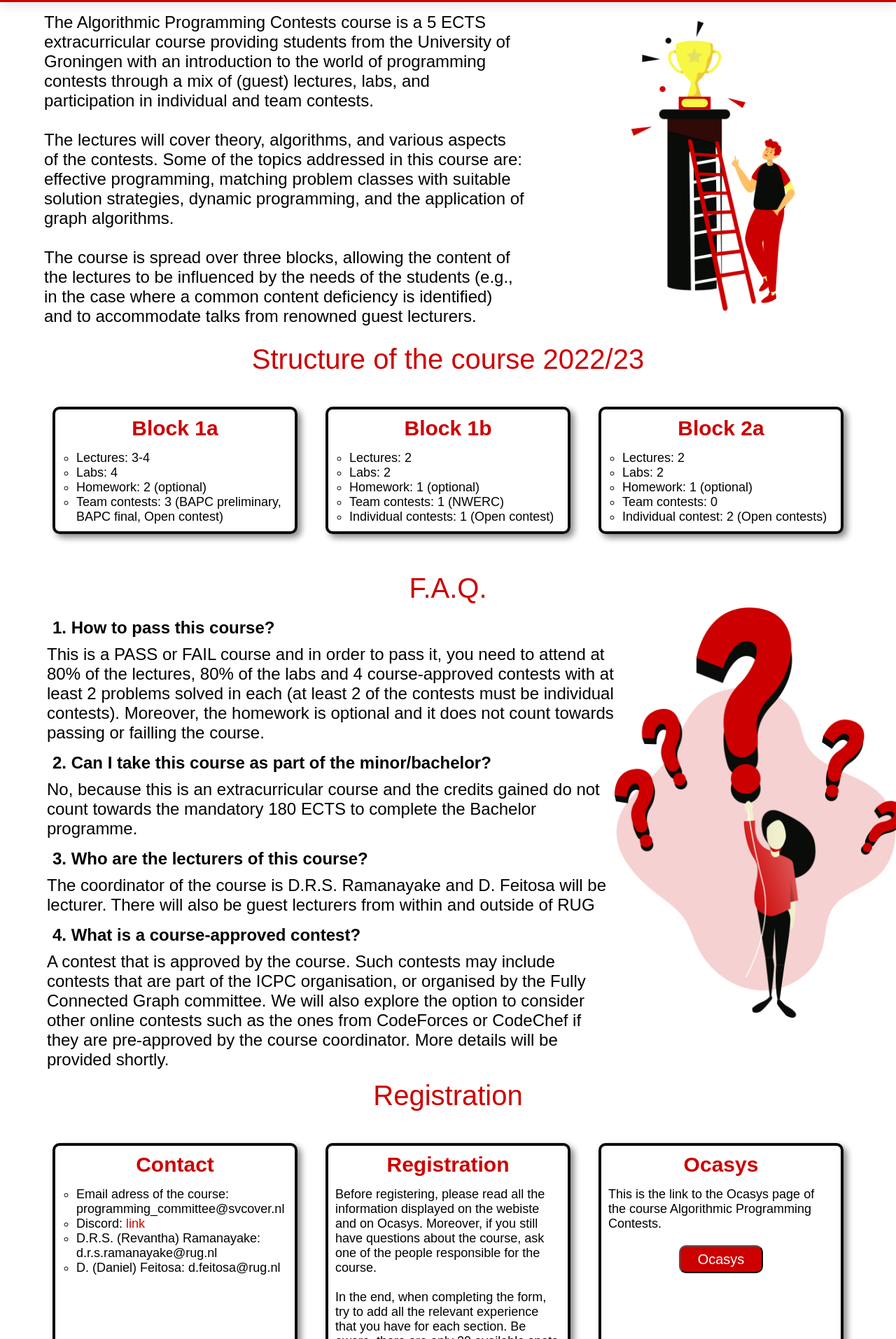
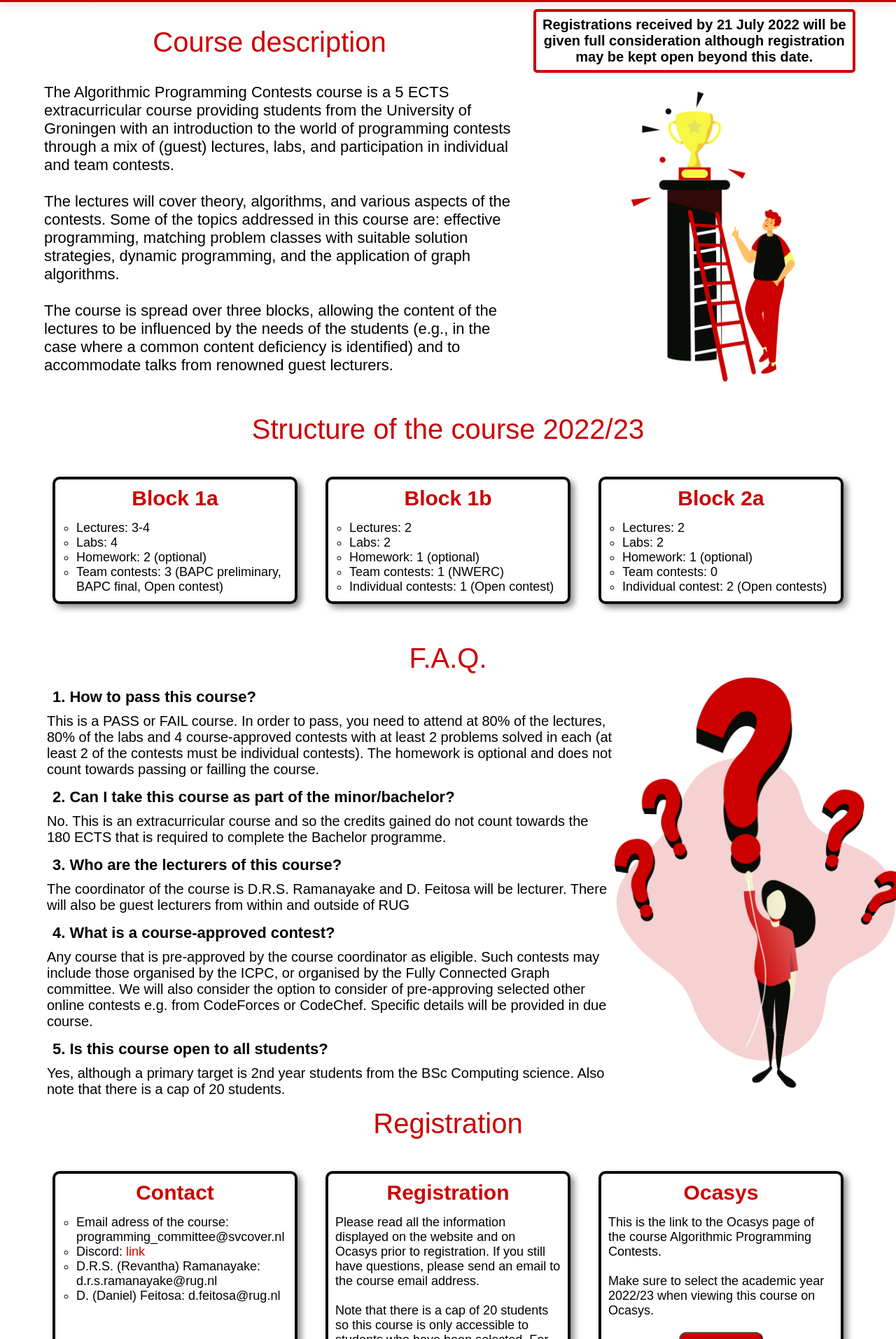
Before and after one commit to rug-apc/website, a React (Create React App) app: page / in a window 1280 px wide. Shown: the part 67-1980 px from the top of the page at 70% size. Built offline with nearby package versions, Linux system fonts and the light colour scheme.

Commit message:
added the registration

```diff
--- a/src/components/Block1.js
+++ b/src/components/Block1.js
@@ -5,8 +5,14 @@ import logo from '../photo/competition.png';
 const Block1 = () => {
     return (
         <div className="max-width">
+            <div className='center flex'>
+                <p className='title-block1 b1'>Course description</p>
+                <p className='warning'>
+                    Registrations received by 21 July 2022 will be given full consideration although registration may
+                    be kept open beyond this date.
+                </p>
+            </div>
             <div className='flex '>
-
                 <div className='sixty'>
                     <p className='text-block1'>
                         The Algorithmic Programming Contests course is a 5 ECTS extracurricular course
--- a/src/components/Block3.js
+++ b/src/components/Block3.js
@@ -32,13 +32,12 @@ const Block3 = () => {
                         </div>
                         <div>
                             <p className='description-info block'>
-                                Before registering, please read all the information displayed on the webiste
-                                and on Ocasys. Moreover, if you still have questions about the course, ask one of
-                                the people responsible for the course.
+                                Please read all the information displayed on the website and on Ocasys prior to registration. If you still
+                                have questions, please send an email to the course email address.
                                 <br></br>
                                 <br></br>
-                                In the end, when completing the form, try to add all the relevant experience that you
-                                have for each section. Be aware, there are only 20 available spots in the course.
+                                Note that there is a cap of 20 students so this course is only accessible to students who have been selected.
+                                For this reason, please mention all relevant experience when completing the registration form.
                                 <div className='center'>
                                     <button className='button'><a href='https://forms.gle/wqYZVimQqW9LnH1c9' target="_blank" >Register</a></button>
                                 </div>
@@ -52,7 +51,10 @@ const Block3 = () => {
                         <div>
                             <div className='block description-info' >
                                 <p>
-                                   This is the link to the Ocasys page of the course Algorithmic Programming Contests.
+                                    This is the link to the Ocasys page of the course Algorithmic Programming Contests.
+                                    <br></br>
+                                    <br></br>
+                                    Make sure to select the academic year 2022/23 when viewing this course on Ocasys.
                                 </p>
                                 <div className='center'>
                                     <button className='button'><a href='https://www.rug.nl/ocasys/fwn/vak/show?code=WBCS045-05' target="_blank" >Ocasys</a></button>
--- a/src/components/Block4.js
+++ b/src/components/Block4.js
@@ -12,24 +12,29 @@ const Block4 = () => {
 
                 <div className='seventy'>
                     <p className='text-block1 bold'>1. How to pass this course?</p>
-                    <p className='size24'> This is a PASS or FAIL course and in order to pass it, you need to attend at 80%
-                    of the lectures, 80% of the labs and 4  course-approved contests with at least 2 problems solved in each (at
-                    least 2 of the contests must be individual contests). Moreover, the homework is optional and it does not count
-                    towards passing or failling the course. </p>
+                    <p className='size24'> This is a PASS or FAIL course. In order to pass, you need to attend at 80%
+                        of the lectures, 80% of the labs and 4 course-approved contests with at least 2 problems solved in each (at
+                        least 2 of the contests must be individual contests). The homework is optional and does not count
+                        towards passing or failling the course. </p>
 
                     <p className='text-block1 bold'>2. Can I take this course as part of the minor/bachelor?</p>
-                    <p className='size24'> No, because this is an extracurricular course and the credits gained do not count towards
-                    the mandatory 180 ECTS to complete the Bachelor programme. </p>
+                    <p className='size24'> No. This is an extracurricular course and so the credits gained do not count towards
+                        the 180 ECTS that is required to complete the Bachelor programme. </p>
 
                     <p className='text-block1 bold'>3. Who are the lecturers of this course?</p>
                     <p className='size24'> The coordinator of the course is D.R.S. Ramanayake and D. Feitosa will be lecturer. There
-                    will also be guest lecturers from within and outside of RUG  </p>
+                        will also be guest lecturers from within and outside of RUG  </p>
 
                     <p className='text-block1 bold'>4. What is a course-approved contest?</p>
-                    <p className='size24'>A contest that is approved by the course. Such contests may include contests that are part
-                    of the ICPC organisation, or organised by the Fully Connected Graph committee. We will also explore the option
-                    to consider other online contests such as the ones from CodeForces or CodeChef if they are pre-approved by the
-                    course coordinator. More details will be provided shortly. </p>
+                    <p className='size24'>Any course that is pre-approved by the course coordinator as eligible. Such contests may
+                        include those organised by the ICPC, or organised by the Fully Connected Graph committee. We will also consider
+                        the option to consider of pre-approving selected other online contests e.g. from CodeForces or CodeChef. Specific details will
+                        be provided in due course.
+                    </p>
+                    <p className='text-block1 bold'>5. Is this course open to all students?</p>
+                    <p className='size24'>Yes, although a primary target is 2nd year students from the BSc Computing science. Also note that there is
+                    a cap of 20 students.
+                    </p>
 
                 </div>
                 <div className='center thirty'>
--- a/src/style/large.css
+++ b/src/style/large.css
@@ -108,11 +108,11 @@
 
     .text-block1 {
         margin-top: 15px;
-        font-size: 24px;
+        font-size: 22px;
     }
 
     .size24 {
-        font-size: 24px;
+        font-size: 20px;
     }
 
     .footer {
@@ -127,4 +127,23 @@
         padding-top: 30px;
     }
 
+    .warning {
+        border-radius: 5px;
+        border-width: 4px;;
+        border-style: solid;
+        border-color: var(--red);
+        margin-top: 10px;
+        margin-left:200px;
+        width:460px;
+        font-family: var(--font-family);
+        font-weight: 600;
+        font-size: 20px;
+        padding:7px;
+    }
+
+    .b1 {
+        margin-left: 160px;
+        margin-top: 35px;
+    }
+
 }
--- a/src/style/small.css
+++ b/src/style/small.css
@@ -241,6 +241,19 @@ nav {
     padding-top: 30px;
 }
 
+.warning {
+    border-radius: 5px;
+    border-width: 4px;;
+    border-style: solid;
+    border-color: var(--red);
+    margin-top: 10px;
+    width:calc(100% - 30px);
+    margin-left: 15px;
+    font-family: var(--font-family);
+    font-weight: 600;
+    font-size: 18px;
+    padding:7px;
+}
 
 
 @media only screen and (max-width:480px) {
```
Also changed, not shown: public/logo192.png (deleted), public/logo512.png (deleted), public/manifest.json. Lines whose indentation alone changed are shown as unchanged.
